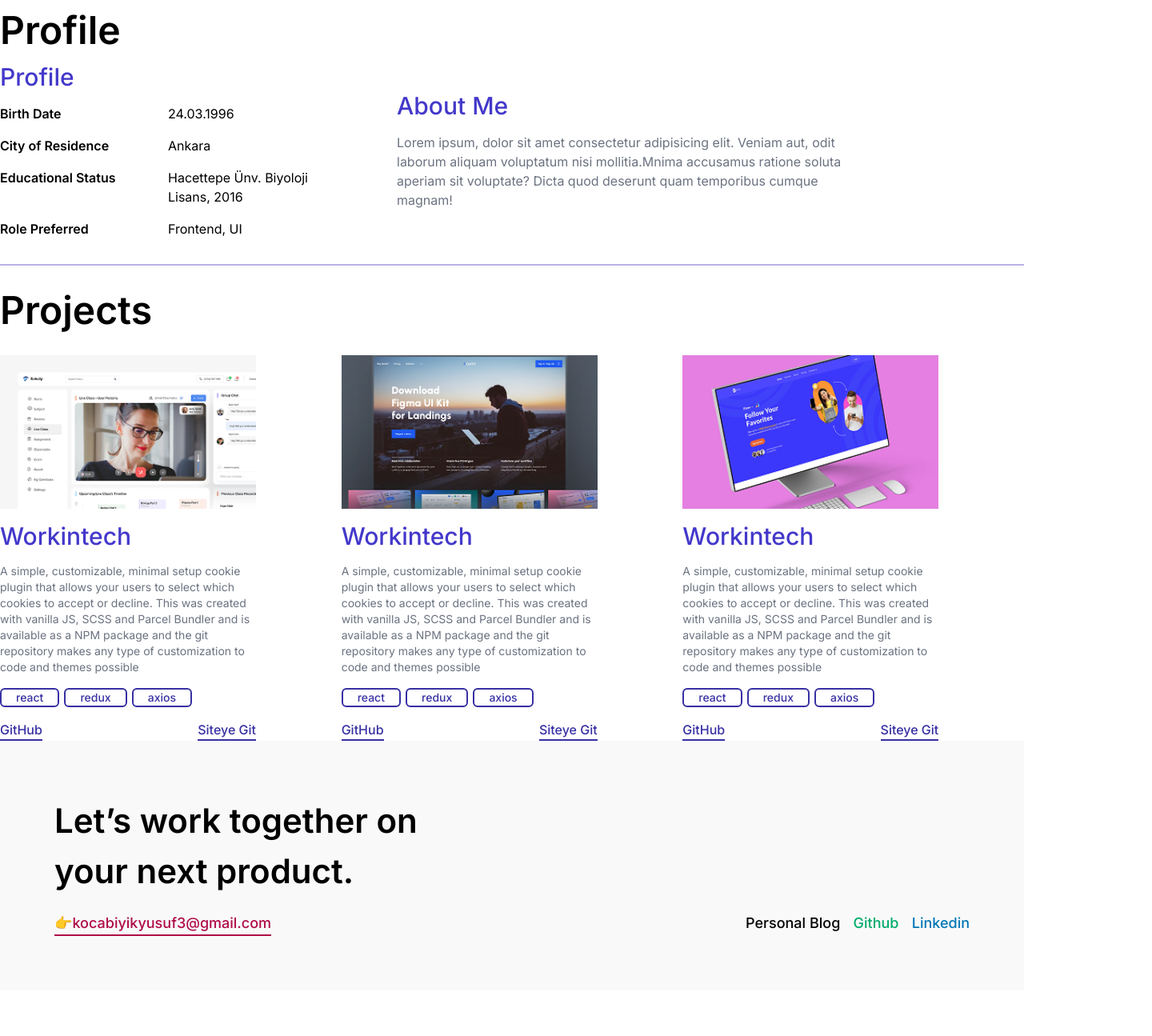
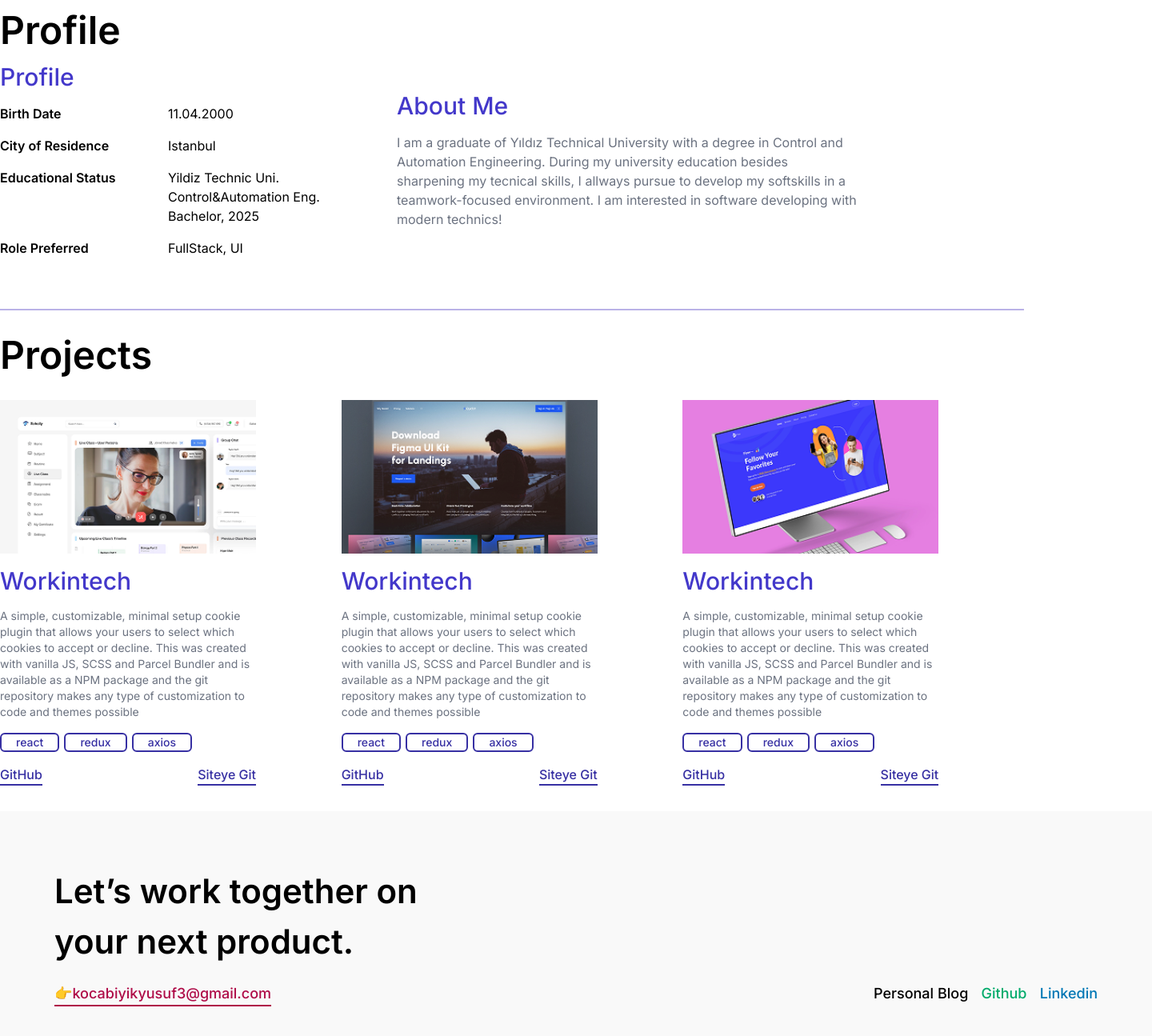
Before and after one commit to yusuf-kocabiyik/frontend-proje, a React (Vite) app: page / in a window 1280 px wide. Shown: the part 1060-2355 px from the top of the page at 80% size, 1440 px wide, since content can reach past the window. Before the commit the page ends 2298 px from the top, so only its background shows below. Built offline with nearby package versions, Linux system fonts and the light colour scheme.

Commit message:
ekstra kişiselleştirme yapıldı

```diff
--- a/public/content.json
+++ b/public/content.json
@@ -46,23 +46,23 @@
     "profile": {
       "birth":{
         "birthdate":"Doğum Tarihi",
-        "date":"24.03.1996"
+        "date":"11.04.2000"
       },
       "city":{
         "residenceCity":"İkamet Şehri",
-        "city":"Ankara"
+        "city":"İstanbul"
       },
       "education":{
         "educationalStatus":"Eğitim Durumu",
-        "uni":"Hacettepe Ünv. Biyoloji Lisans, 2016"
+        "uni":"Yıldız Teknik Ünv. Kontrol&Otomasyon Lisans, 2025"
       },
       "role":{
         "roleChoice":"Tercih Ettiği Rol",
-        "role":"Frontend, UI"
+        "role":"FullStack, UI"
       },
        "aboutMe":{
         "title":"Hakkımda",
-        "aboutMe":"Lorem ipsum, dolor sit amet consectetur adipisicing elit. Veniam aut, odit laborum aliquam voluptatum nisi mollitia.Mnima accusamus ratione soluta aperiam sit voluptate? Dicta quod deserunt quam temporibus cumque magnam!"
+        "aboutMe":"Yıldız Teknik Üniversitesi Kontrol ve Otomasyon Mühendisliği bölümünden mezunum. Üniversite eğitimim boyunca teknik becerilerimi geliştirmemin yanı sıra, ekip çalışmasına odaklı ortamlarda sosyal becerilerimi de sürekli geliştirmeye çalıştım. Modern tekniklerle yazılım geliştirmeye ilgi duyuyorum!"
       }
   },
   "projects":[
@@ -182,23 +182,23 @@
     "profile": {
       "birth":{
         "birthdate":"Birth Date",
-        "date":"24.03.1996"
+        "date":"11.04.2000"
       },
       "city":{
         "residenceCity":"City of Residence",
-        "city":"Ankara"
+        "city":"Istanbul"
       },
       "education":{
         "educationalStatus":"Educational Status",
-        "uni":"Hacettepe Ünv. Biyoloji Lisans, 2016"
+        "uni":"Yildiz Technic Uni. Control&Automation Eng. Bachelor, 2025"
       },
       "role":{
         "roleChoice":"Role Preferred",
-        "role":"Frontend, UI"
+        "role":"FullStack, UI"
       },
       "aboutMe":{
         "title":"About Me",
-        "aboutMe":"Lorem ipsum, dolor sit amet consectetur adipisicing elit. Veniam aut, odit laborum aliquam voluptatum nisi mollitia.Mnima accusamus ratione soluta aperiam sit voluptate? Dicta quod deserunt quam temporibus cumque magnam!"
+        "aboutMe":"I am a graduate of Yıldız Technical University with a degree in Control and Automation Engineering. During my university education besides sharpening my tecnical skills, I allways pursue to develop my softskills in a teamwork-focused environment. I am interested in software developing with modern technics!"
       }
     },
     "projects":[
--- a/src/App.jsx
+++ b/src/App.jsx
@@ -1,4 +1,5 @@
 import Footer from "./components/Footer"
+import FooterContainer from "./components/FooterContainer"
 import Header from "./components/Header"
 import Hero from "./components/Hero"
 import Layout from "./components/Layout"
@@ -24,9 +25,11 @@
             <Skills/>
             <Profile/>
             <Projects/>
-            <Footer/>
+
 
         </Layout>
+        <FooterContainer/>
+
       </>
 
   )
--- a/src/components/Footer.jsx
+++ b/src/components/Footer.jsx
@@ -6,7 +6,7 @@
         if (loading || !content) return null;
 
     return(
-        <div className="w-full  flex flex-col  gap-5 mx-auto lg:px-15 bg-[#F9F9F9] dark:bg-[#141414]">
+        <div className="w-full  lg:w-360 flex flex-col  gap-5 mx-auto lg:px-15 bg-[#F9F9F9] dark:bg-[#141414]">
              <br /><br />
 
             <h1 className="text-center lg:text-left text-[36px] lg:text-[42px] w-full lg:w-120 font-semibold px-6 lg:px-2 dark:text-darkTitle1">{content.footer.text}</h1>
--- /dev/null
+++ b/src/components/FooterContainer.jsx
@@ -0,0 +1,12 @@
+import Footer from "./Footer";
+
+export default function FooterContainer(){
+
+
+return(<main className="w-full mx-auto  bg-[#F9F9F9] dark:bg-[#141414]">
+
+    <Footer/>
+
+</main>)
+
+}
--- a/src/components/Projects.jsx
+++ b/src/components/Projects.jsx
@@ -9,7 +9,7 @@
 
 
     return(
-        <section className="w-full lg:w-320 mx-auto border-t-2 border-[#BAB2E7]">
+        <section className="w-full lg:w-320 mx-auto border-t-2 my-8 border-[#BAB2E7]">
         <h1 className="text-5xl text-center lg:text-left font-semibold py-8 dark:text-darkTitle1">{content.subheading.projects}</h1>
 
         <main className="flex w-full flex-col lg:flex-row flex-wrap justify-between gap-4 lg:gap-0">
```
